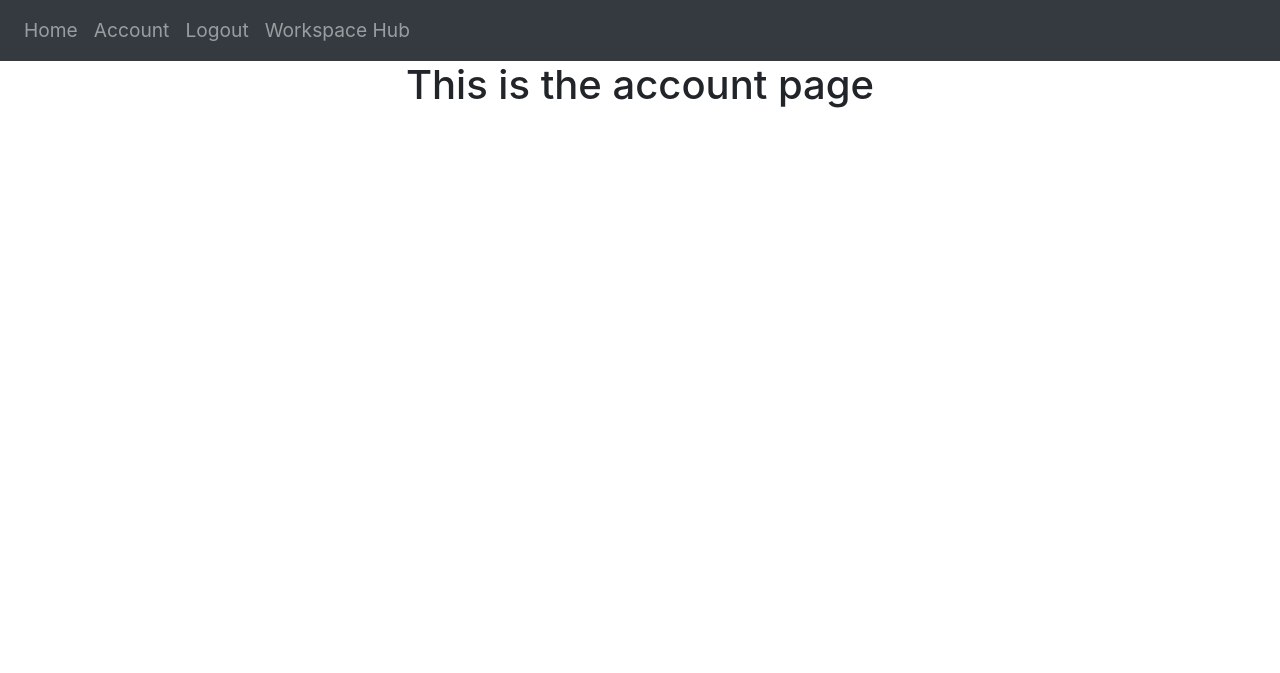
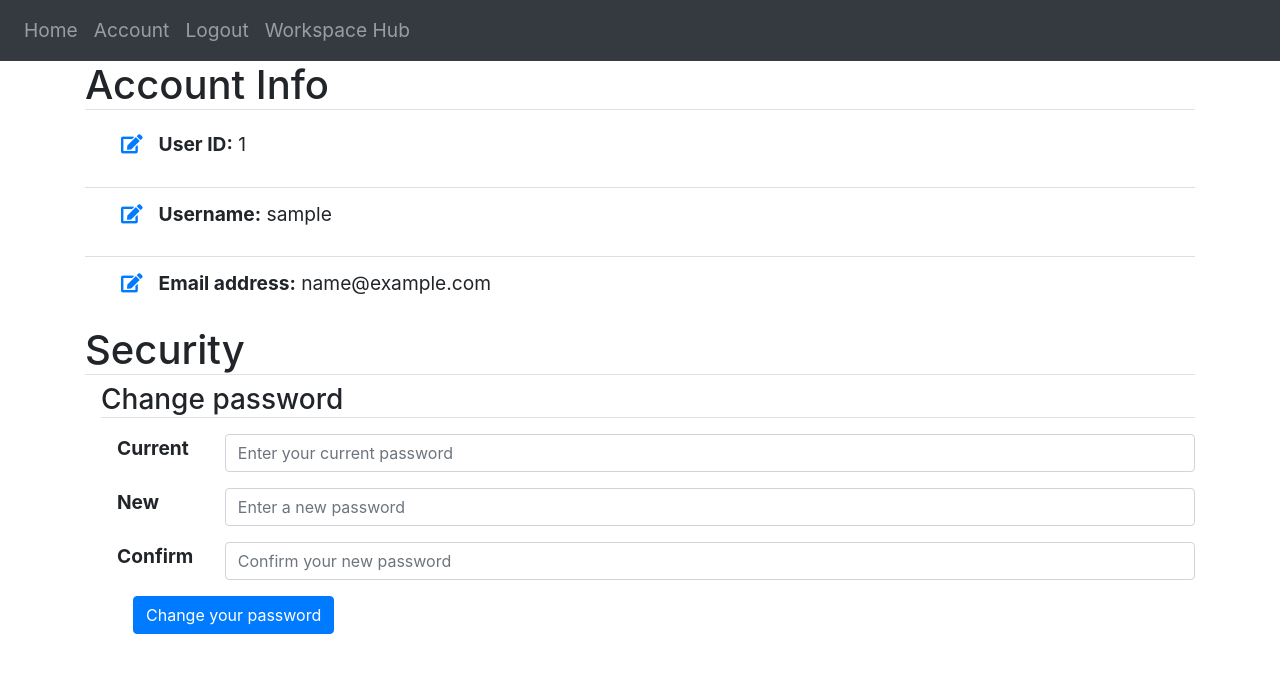
Before and after one commit to Rolv-Apneseth/just-a-tracker, a Flask app: page /account in a window 1280 px wide. Shown: the top 673 px of the page. Run offline with Flask 2, Linux system fonts and the light colour scheme; the visitor is signed in with stand-in values (Sample User, id 1); data comes from the database, SQL or seed files in the repository; some libraries are stand-ins or nearby versions.

Commit message:
Set up basic initial layout and styling for account page

```diff
--- /dev/null
+++ b/just-a-tracker/website/static/css/_account.scss
@@ -0,0 +1,38 @@
+#account-info,
+#security {
+  width: 100%;
+}
+
+#account-info {
+  li {
+    display: flex;
+
+    a {
+      text-decoration: none;
+      margin: 0 $cardSpacing;
+    }
+  }
+}
+
+#change-password {
+  margin-left: $cardSpacing;
+
+  .form-group {
+    margin-top: $cardSpacing;
+    margin-left: $cardSpacing;
+    display: flex;
+    justify-content: space-between;
+
+    label {
+      font-weight: bold;
+    }
+
+    input {
+      max-width: 90%;
+    }
+  }
+
+  button {
+    margin-left: $cardSpacing * 2;
+  }
+}
--- a/just-a-tracker/website/static/css/main.css
+++ b/just-a-tracker/website/static/css/main.css
@@ -164,4 +164,47 @@ body main {
 #login-section {
   width: 100%;
 }
+
+#account-info,
+#security {
+  width: 100%;
+}
+
+#account-info li {
+  display: -webkit-box;
+  display: -ms-flexbox;
+  display: flex;
+}
+
+#account-info li a {
+  text-decoration: none;
+  margin: 0 1rem;
+}
+
+#change-password {
+  margin-left: 1rem;
+}
+
+#change-password .form-group {
+  margin-top: 1rem;
+  margin-left: 1rem;
+  display: -webkit-box;
+  display: -ms-flexbox;
+  display: flex;
+  -webkit-box-pack: justify;
+      -ms-flex-pack: justify;
+          justify-content: space-between;
+}
+
+#change-password .form-group label {
+  font-weight: bold;
+}
+
+#change-password .form-group input {
+  max-width: 90%;
+}
+
+#change-password button {
+  margin-left: 2rem;
+}
 /*# sourceMappingURL=main.css.map */
--- a/just-a-tracker/website/static/css/main.scss
+++ b/just-a-tracker/website/static/css/main.scss
@@ -31,3 +31,4 @@ body {
 @import "workspace";
 @import "hub";
 @import "login";
+@import "account";
--- a/just-a-tracker/website/templates/account.html
+++ b/just-a-tracker/website/templates/account.html
@@ -1,9 +1,68 @@
-{% extends 'base.html' %}
+{% extends 'base.html' %} {% block title %} Account {% endblock %} {% block
+content %}
 
-{% block title %}
-    Account
+<section id="account-info">
+  <h1 class="border-bottom">Account Info</h1>
+
+  <ul class="list-group list-group-flush">
+    <li class="list-group-item">
+      <a href="#"><i class="fas fa-edit"></i></a>
+      <p><b>User ID:</b> {{ user.user_id }}</p>
+    </li>
+    <li class="list-group-item">
+      <a href="#"><i class="fas fa-edit"></i></a>
+      <p><b>Username:</b> {{ user.username }}</p>
+    </li>
+    <li class="list-group-item">
+      <a href="#"><i class="fas fa-edit"></i></a>
+      <p><b>Email address:</b> {{ user.email }}</p>
+    </li>
+  </ul>
+</section>
+
+<section id="security">
+  <h1 class="border-bottom">Security</h1>
+
+  <form method="POST" id="change-password">
+    <h3 class="border-bottom">Change password</h3>
+
+    <div class="form-group">
+      <label for="current-password">Current</label>
+      <input
+        type="text"
+        class="form-control"
+        id="current-password"
+        name="current-password"
+        placeholder="Enter your current password"
+        max-length="128"
+      />
+    </div>
+
+    <div class="form-group">
+      <label for="new-password">New</label>
+      <input
+        type="text"
+        class="form-control"
+        id="new-password"
+        name="new-password"
+        placeholder="Enter a new password"
+        max-length="128"
+      />
+    </div>
+
+    <div class="form-group">
+      <label for="confirm-new-password">Confirm</label>
+      <input
+        type="text"
+        class="form-control"
+        id="confirm-new-password"
+        name="confirm-new-password"
+        placeholder="Confirm your new password"
+        max-length="128"
+      />
+    </div>
+
+    <button type="submit" class="btn btn-primary">Change your password</button>
+  </form>
+</section>
 {% endblock %}
-
-{% block content %}
-    <h1>This is the account page</h1>
-{% endblock %}
```
Also changed, not shown: 1 other file.
